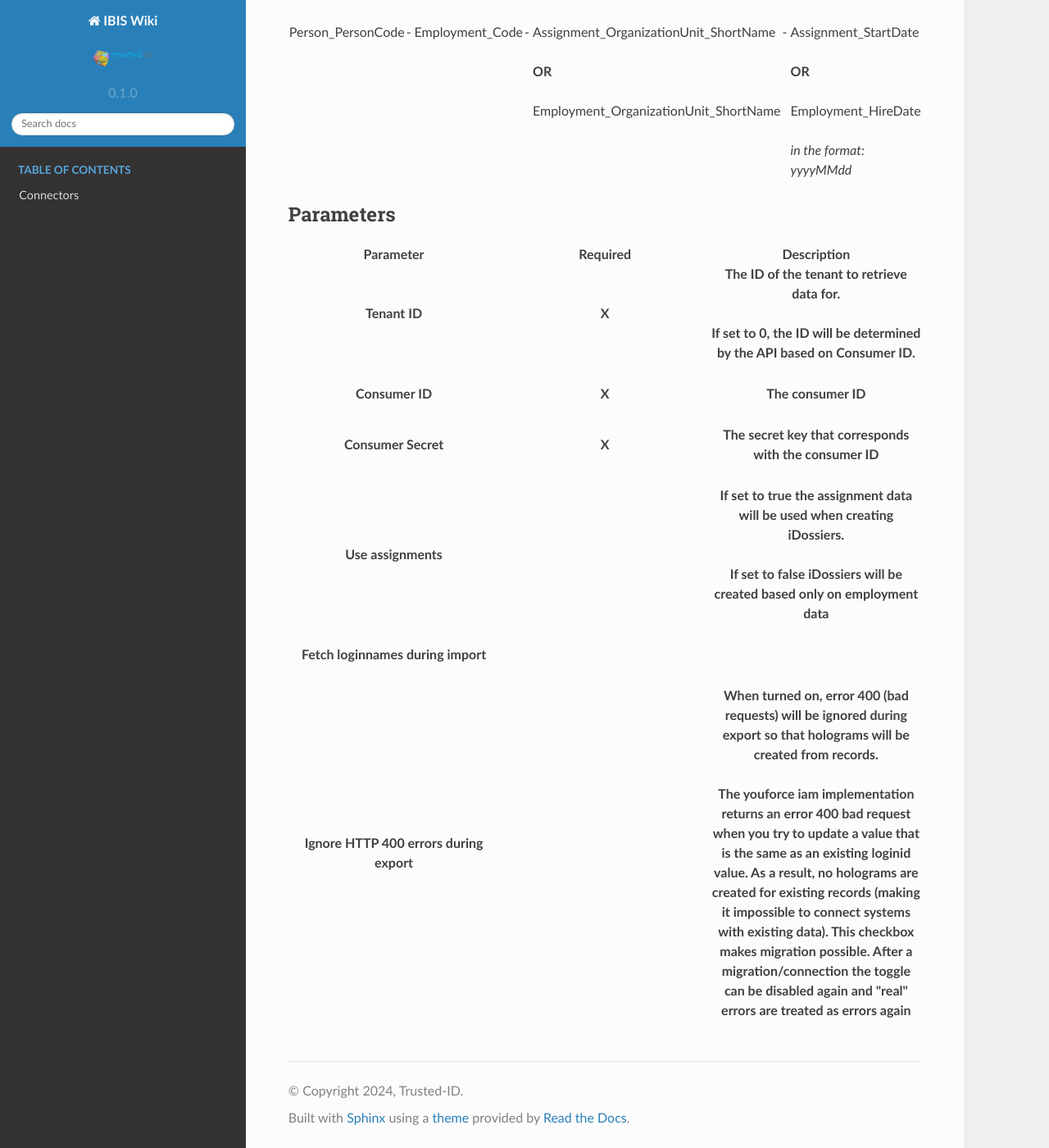
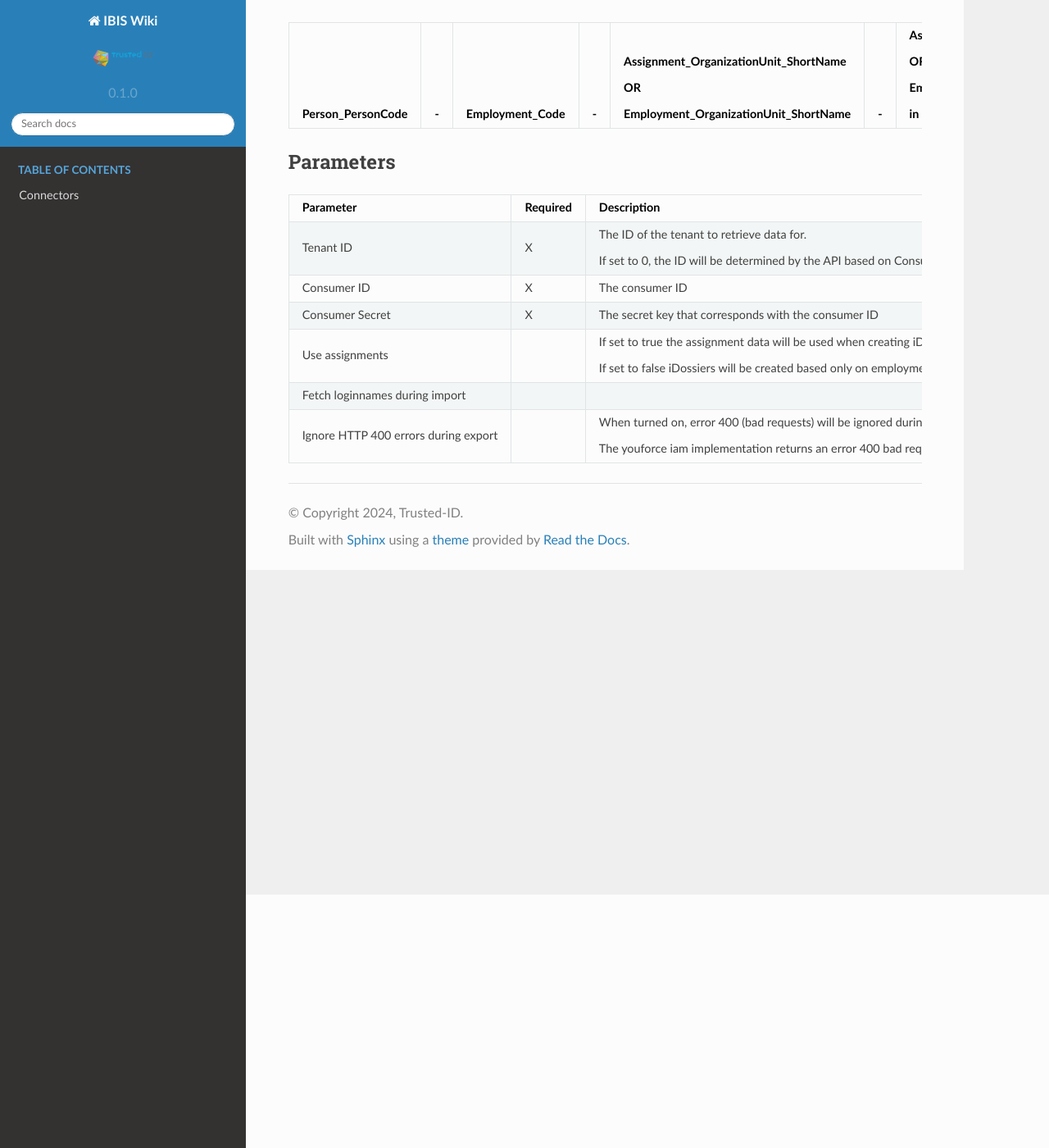
Before and after one commit to Raoulorlando/rtd-tutorial, a Sphinx documentation site: the page built from docs/source/Documentatie/Connectoren/IBIS_Connectoren/Connector_Youforce.md, in a window 1280 px wide and 1400 px high, scrolled down 309 px. Shown: the whole window at 82% size. Built offline with Sphinx 7.4.7 and the Read the Docs theme 2.0.0, drawn with Linux system fonts in a browser that asks for light colours; nearby versions of some CDN libraries; some web fonts are replaced; library files that are not in the unit come from our copies; pages that are not in the unit, such as notebooks, are missing from menus.

Commit message:
Updated table in Connector_Youforce to md

```diff
--- a/docs/source/Documentatie/Connectoren/IBIS_Connectoren/Connector_Youforce.md
+++ b/docs/source/Documentatie/Connectoren/IBIS_Connectoren/Connector_Youforce.md
@@ -9,91 +9,16 @@ The primary key for Youforce objects is stored in the ***Identifier***
 property of the hologram.
 This property contains a concatenated string that is made up of:
 
-<table class="table table-bordered" style="width:100%;">
-<colgroup>
-<col style="width: 14%" />
-<col style="width: 14%" />
-<col style="width: 14%" />
-<col style="width: 14%" />
-<col style="width: 14%" />
-<col style="width: 14%" />
-<col style="width: 14%" />
-</colgroup>
-<tbody>
-<tr class="odd">
-<td width="110"><p>Person_PersonCode</p></td>
-<td width="16"><p>-</p></td>
-<td width="104"><p>Employment_Code</p></td>
-<td width="21"><p>-</p></td>
-<td width="215"><p>Assignment_OrganizationUnit_ShortName</p>
-<p><strong>OR</strong></p>
-<p>Employment_OrganizationUnit_ShortName</p></td>
-<td width="16"><p>-</p></td>
-<td width="141"><p>Assignment_StartDate</p>
-<p><strong>OR</strong></p>
-<p>Employment_HireDate</p>
-<p><em>in the format: yyyyMMdd</em></p></td>
-</tr>
-</tbody>
-</table>
+| Person_PersonCode | - | Employment_Code | - | Assignment_OrganizationUnit_ShortName<br> <br>OR<br> <br>Employment_OrganizationUnit_ShortName | - | Assignment_StartDate<br> <br>OR<br> <br>Employment_HireDate<br> <br>in the format: yyyyMMdd |
+|-------------------|---|-----------------|---|------------------------------------------------------------------------------------------------|---|---------------------------------------------------------------------------------------------|
 
 ## Parameters
 
-<table class="table table-bordered">
-<colgroup>
-<col style="width: 33%" />
-<col style="width: 33%" />
-<col style="width: 33%" />
-</colgroup>
-<thead class="thead-light">
-<tr class="header">
-<th>Parameter</th>
-<th class="text-center">Required</th>
-<th>Description</th>
-</tr>
-<tr class="odd">
-<th width="172"><p>Tenant ID</p></th>
-<th width="68"><p><strong>X</strong></p></th>
-<th width="378"><p>The ID of the tenant to retrieve data for.</p>
-<p>If set to 0, the ID will be determined by the API based on Consumer
-ID.</p></th>
-</tr>
-<tr class="header">
-<th width="172"><p>Consumer ID</p></th>
-<th width="68"><p><strong>X</strong></p></th>
-<th width="378"><p>The consumer ID</p></th>
-</tr>
-<tr class="odd">
-<th width="172"><p>Consumer Secret</p></th>
-<th width="68"><p><strong>X</strong></p></th>
-<th width="378"><p>The secret key that corresponds with the consumer
-ID</p></th>
-</tr>
-<tr class="header">
-<th width="172"><p>Use assignments</p></th>
-<th width="68"><p><strong> </strong></p></th>
-<th width="378"><p>If set to true the assignment data will be used when
-creating iDossiers.</p>
-<p>If set to false iDossiers will be created based only on employment
-data</p></th>
-</tr>
-<tr class="odd">
-<th width="172"><p>Fetch loginnames during import</p></th>
-<th width="68"><p><strong> </strong></p></th>
-<th width="378"></th>
-</tr>
-<tr class="header">
-<th width="172"><p>Ignore HTTP 400 errors during export</p></th>
-<th width="68"><p><strong> </strong></p></th>
-<th width="378"><p>When turned on, error 400 (bad requests) will be
-ignored during export so that holograms will be created from
-records.</p>
-<p>The youforce iam implementation returns an error 400 bad request when
-you try to update a value that is the same as an existing loginid value.
-As a result, no holograms are created for existing records (making it
-impossible to connect systems with existing data). This checkbox makes
-migration possible. After a migration/connection the toggle can be
-disabled again and "real" errors are treated as errors again</p></th>
-</tr>
-</thead>
-&#10;</table>
+|               Parameter              | Required |                                                                                                                                                                                                                                                                         Description                                                                                                                                                                                                                                                                        |
+|:------------------------------------:|:--------:|:----------------------------------------------------------------------------------------------------------------------------------------------------------------------------------------------------------------------------------------------------------------------------------------------------------------------------------------------------------------------------------------------------------------------------------------------------------------------------------------------------------------------------------------------------------:|
+|               Tenant ID              |     X    |                                                                                                                                                                                                                 The ID of the tenant to retrieve data for.<br> <br>If set to 0, the ID will be determined by the API based on Consumer ID.                                                                                                                                                                                                                 |
+|              Consumer ID             |     X    |                                                                                                                                                                                                                                                                       The consumer ID                                                                                                                                                                                                                                                                      |
+|            Consumer Secret           |     X    |                                                                                                                                                                                                                                                    The secret key that corresponds with the consumer ID                                                                                                                                                                                                                                                    |
+|            Use assignments           |          |                                                                                                                                                                                                  If set to true the assignment data will be used when creating iDossiers.<br> <br>If set to false iDossiers will be created based only on employment data                                                                                                                                                                                                  |
+|    Fetch loginnames during import    |          |                                                                                                                                                                                                                                                                                                                                                                                                                                                                                                                                                            |
+| Ignore HTTP 400 errors during export |          | When turned on, error 400 (bad requests) will be ignored during export so that holograms will be created from records.<br> <br>The youforce iam implementation returns an error 400 bad request when you try to update a value that is the same as an existing loginid value. As a result, no holograms are created for existing records (making it impossible to connect systems with existing data). This checkbox makes migration possible. After a migration/connection the toggle can be disabled again and "real" errors are treated as errors again |
```
